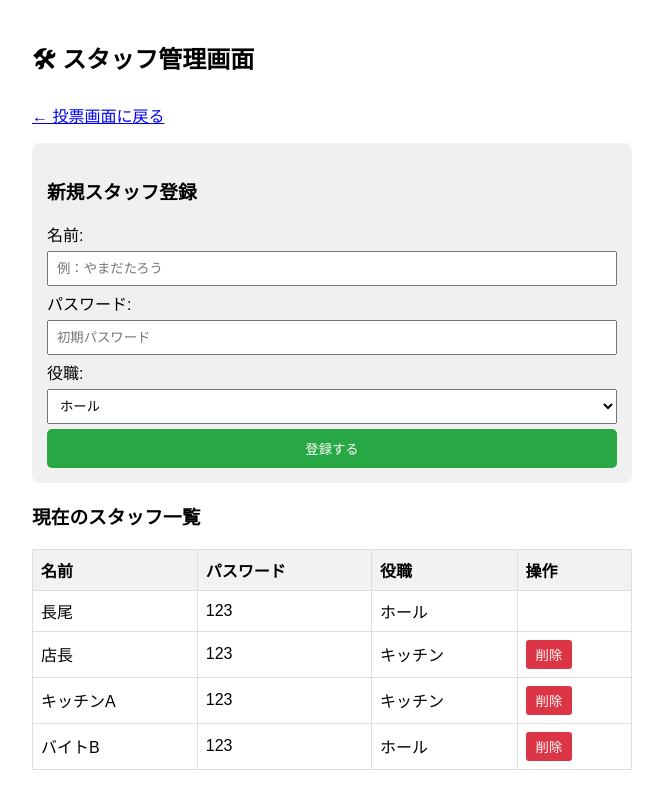
After one commit to nagaokohei/evaluation-app, a Flask app: page /admin in a window 1280 px wide. The commit adds this page. Shown: the whole page, without its empty margins (308-971 px from the left). Run offline with Flask 3, Linux system fonts and the light colour scheme; a user stored in the database is signed in.

Commit message:
スタッフの管理画面と追加削除機能追加 #1

```diff
--- a/app.py
+++ b/app.py
@@ -35,6 +35,7 @@ def login():
         if user and user.password == password:
             session['user_id'] = user.id
             session['username'] = user.username
+            session['role'] = user.role
             return redirect(url_for('vote_page'))
         else:
             message = "名前かパスワードが間違っています"
@@ -96,5 +97,54 @@ def logout():
     session.pop('user_id', None)
     return redirect(url_for('login'))
 
+# 5. 管理者ページ（一覧・登録）
+@app.route('/admin', methods=['GET', 'POST'])
+def admin_page():
+    # セキュリティ: 管理者(admin)以外は追い出す
+    if 'role' not in session or session['role'] != 'admin':
+        return redirect(url_for('vote_page'))
+
+    if request.method == 'POST':
+        # 新規登録の処理
+        username = request.form['username']
+        password = request.form['password']
+        role = request.form['role']
+
+        # 同じ名前の人がいないかチェック
+        exists = User.query.filter_by(username=username).first()
+        if exists:
+            # エラー表示などは今回は省略し、ログに出すだけにしておきます
+            print("そのユーザー名は既に使われています")
+        else:
+            new_user = User(username=username, password=password, role=role)
+            db.session.add(new_user)
+            db.session.commit()
+
+        # 画面を更新（二重送信防止のためリダイレクト）
+        return redirect(url_for('admin_page'))
+
+    # 全員リストを取得して表示
+    all_users = User.query.all()
+    return render_template('admin.html', users=all_users)
+
+# 6. メンバー削除機能
+@app.route('/admin/delete/<int:id>', methods=['POST'])
+def delete_user(id):
+    # セキュリティ: 管理者以外は実行不可
+    if 'role' not in session or session['role'] != 'admin':
+        return redirect(url_for('vote_page'))
+
+    # 自分自身を消さないようにする安全装置
+    if id == session['user_id']:
+        return redirect(url_for('admin_page'))
+
+    user_to_delete = User.query.get(id)
+    if user_to_delete:
+        db.session.delete(user_to_delete)
+        db.session.commit()
+
+    return redirect(url_for('admin_page'))
+
+# --- 追加ここまで ---
 if __name__ == '__main__':
     app.run(debug=True)
--- /dev/null
+++ b/templates/admin.html
@@ -0,0 +1,75 @@
+<!DOCTYPE html>
+<html lang="ja">
+<head>
+    <meta charset="UTF-8">
+    <meta name="viewport" content="width=device-width, initial-scale=1.0">
+    <title>スタッフ管理画面</title>
+    <style>
+        body { font-family: sans-serif; max-width: 600px; margin: 0 auto; padding: 20px; }
+        .form-group { margin-bottom: 15px; padding: 15px; background: #f0f0f0; border-radius: 8px; }
+        input, select { padding: 8px; margin: 5px 0; width: 100%; box-sizing: border-box; }
+        table { width: 100%; border-collapse: collapse; margin-top: 20px; }
+        th, td { border: 1px solid #ddd; padding: 8px; text-align: left; }
+        th { background-color: #f2f2f2; }
+        .btn { background: #333; color: white; padding: 10px; text-decoration: none; display: inline-block; border-radius: 5px; }
+        .btn-add { background: #28a745; border: none; cursor: pointer; width: 100%; }
+        .btn-delete { background: #dc3545; color: white; border: none; padding: 5px 10px; cursor: pointer; border-radius: 3px; }
+    </style>
+</head>
+<body>
+
+    <h2>🛠 スタッフ管理画面</h2>
+    <p><a href="{{ url_for('vote_page') }}">← 投票画面に戻る</a></p>
+
+    <div class="form-group">
+        <h3>新規スタッフ登録</h3>
+        <form method="POST" action="{{ url_for('admin_page') }}">
+            <label>名前:</label>
+            <input type="text" name="username" required placeholder="例：やまだたろう">
+
+            <label>パスワード:</label>
+            <input type="text" name="password" required placeholder="初期パスワード">
+
+            <label>役職:</label>
+            <select name="role">
+                <option value="ホール">ホール</option>
+                <option value="キッチン">キッチン</option>
+                <option value="admin">管理者</option>
+            </select>
+
+            <button type="submit" class="btn btn-add">登録する</button>
+        </form>
+    </div>
+
+    <h3>現在のスタッフ一覧</h3>
+    <table>
+        <thead>
+            <tr>
+                <th>名前</th>
+                <th>パスワード</th>
+                <th>役職</th>
+                <th>操作</th>
+            </tr>
+        </thead>
+        <tbody>
+            {% for user in users %}
+            <tr>
+                <td>{{ user.username }}</td>
+                <td>{{ user.password }}</td>
+                <td>
+                    {% if user.role == 'admin' %}管理者{% elif user.role == 'ホール' %}ホール{% else %}キッチン{% endif %}
+                </td>
+                <td>
+                    {% if user.id != session['user_id'] %}
+                    <form method="POST" action="{{ url_for('delete_user', id=user.id) }}" onsubmit="return confirm('本当に削除しますか？');">
+                        <button type="submit" class="btn-delete">削除</button>
+                    </form>
+                    {% endif %}
+                </td>
+            </tr>
+            {% endfor %}
+        </tbody>
+    </table>
+
+</body>
+</html>
```
Also changed, not shown: app_v251207.py (deleted, +0 -62 lines), templates/vote.html (+12 -1 lines), evaluation.db (deleted), instance/engagement.db.
